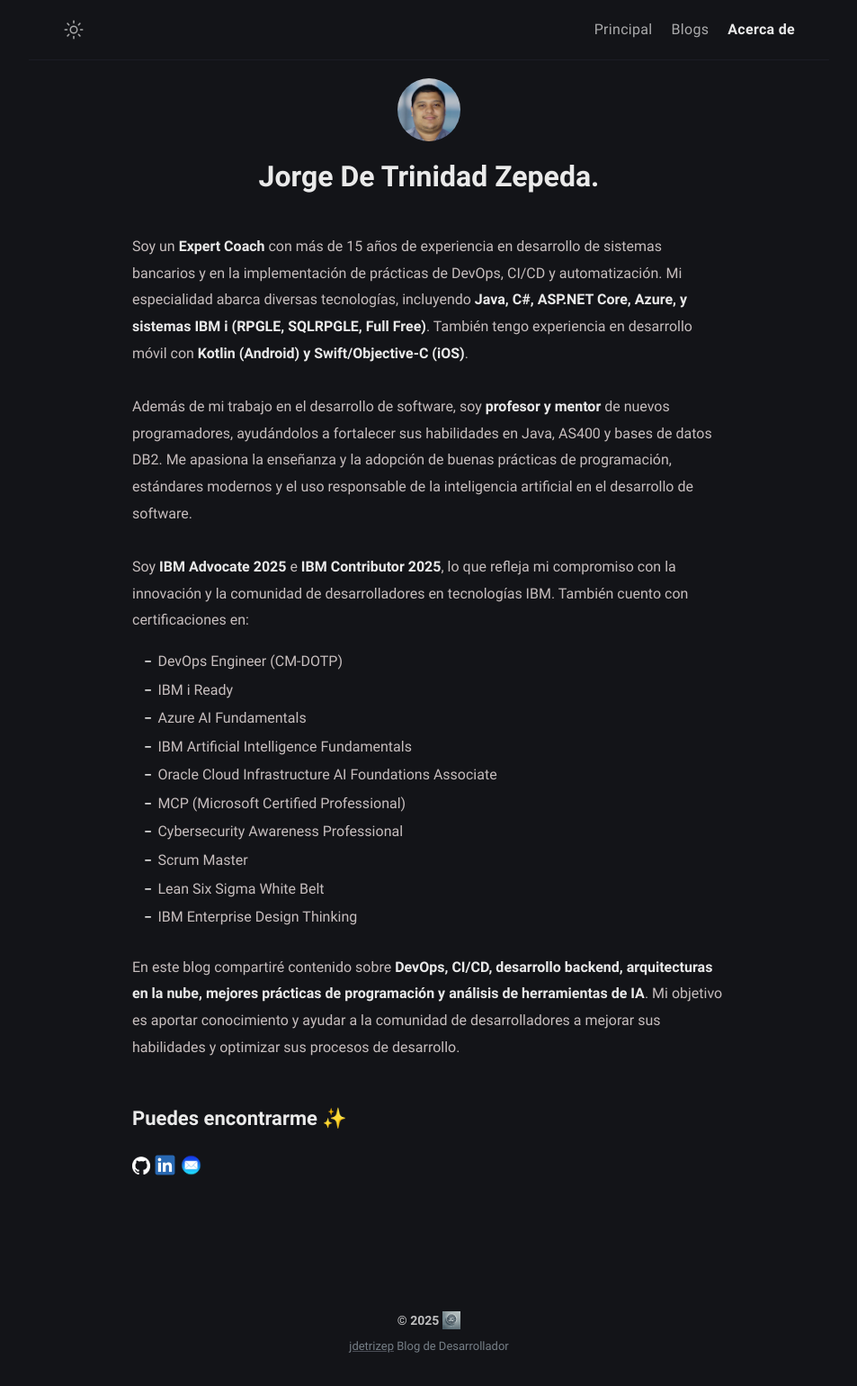
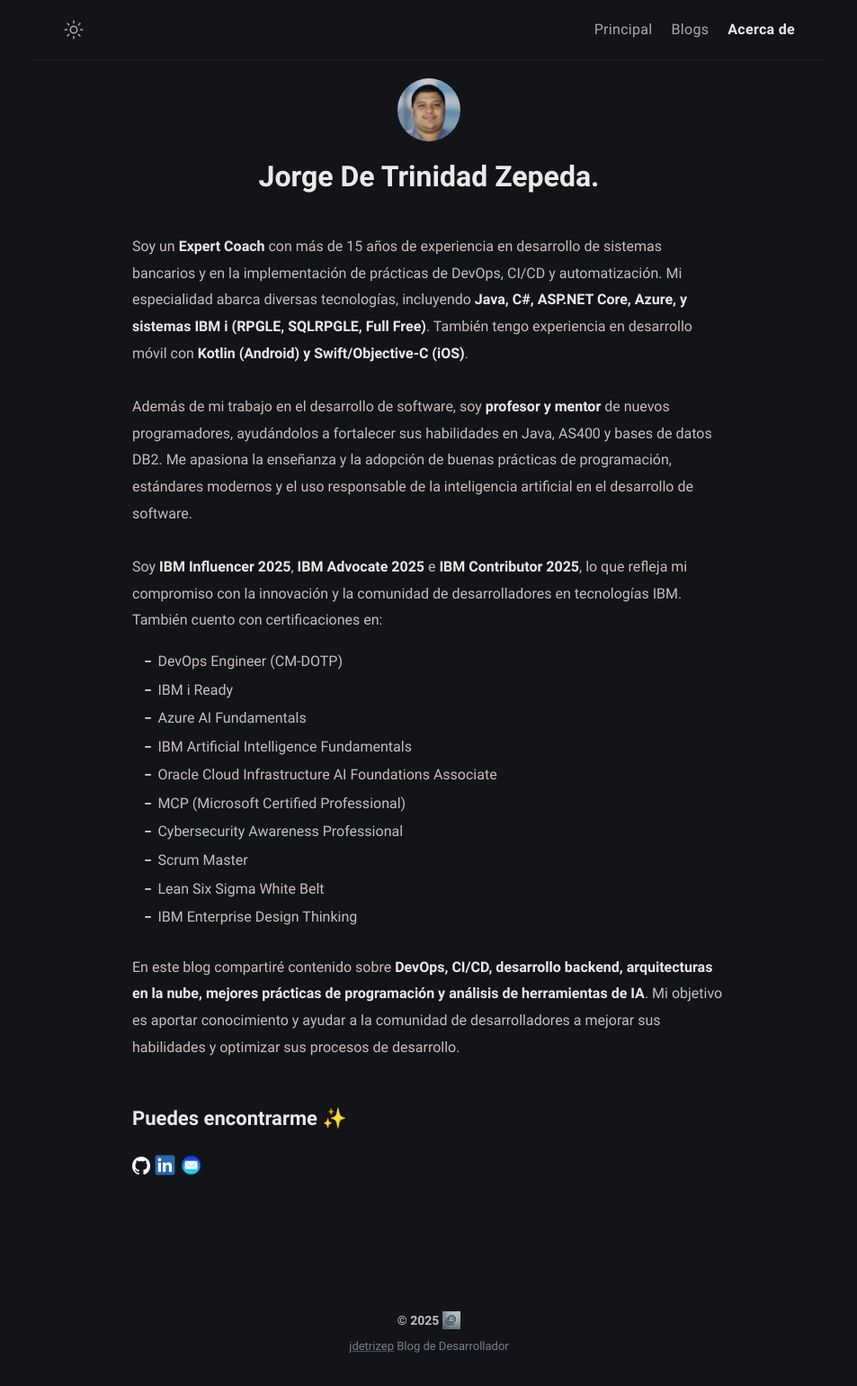
Before and after one commit to jdetrizep/jdetrizep.github.io, a Jekyll site: the page built from about.md, in a window 1280 px wide. Shown: the whole page at 90% size, without its empty margins (163-1116 px from the left). Built offline with Jekyll 4.4.1, drawn with Linux system fonts in a browser that asks for light colours.

Commit message:
Se incluye en biografia la credencial IBM Influencer

```diff
--- a/_config.yml
+++ b/_config.yml
@@ -14,7 +14,7 @@
   bio: >- # tell to the world
     Experto en desarrollo de sistemas bancarios con +16 años  de experiencia.
     Especializado en tecnologías móviles, backend y sistemas IBM i. <br>
-    <strong> IBM Advocate 2025 | IBM Contributor 2025 <strong> | Microsoft Certified Professional | Oracle Cloud Certified AI | Cybersecurity Awareness Professional |
+    <strong> IBM Influencer 2025 | IBM Advocate 2025 | IBM Contributor 2025 <strong> | Microsoft Certified Professional | Oracle Cloud Certified AI | Cybersecurity Awareness Professional |
     Lean Six Sigma White Belt | Certified Scrum Master | IBM Enterprise Design Thinking.
   username: jdetrizep # general username
   github: jdetrizep # github username
--- a/_layouts/pageAbout.html
+++ b/_layouts/pageAbout.html
@@ -34,7 +34,7 @@
     {% include navbar.html %}
     <div class="wrapper">
         <header >
-            <div class="author" style="margin-bottom: 85.2; margin-top: 80.8; margin-top: 20px; margin-bottom: 0px;">
+            <div class="author" style="margin-top: 20px; margin-bottom: 0px;">
                 <img class="author-avatar" src="{{ site.author.avatar }}" alt="{{ site.author.username }}" />
                 <h1 class="header-title center" itemprop="headline">{{ page.title | escape }}.</h1>
             </div>
--- a/about.md
+++ b/about.md
@@ -9,7 +9,7 @@
 
 Además de mi trabajo en el desarrollo de software, soy **profesor y mentor** de nuevos programadores, ayudándolos a fortalecer sus habilidades en Java, AS400 y bases de datos DB2. Me apasiona la enseñanza y la adopción de buenas prácticas de programación, estándares modernos y el uso responsable de la inteligencia artificial en el desarrollo de software.
 
-Soy **IBM Advocate 2025** e **IBM Contributor 2025**, lo que refleja mi compromiso con la innovación y la comunidad de desarrolladores en tecnologías IBM. También cuento con certificaciones en:
+Soy **IBM Influencer 2025**, **IBM Advocate 2025** e **IBM Contributor 2025**, lo que refleja mi compromiso con la innovación y la comunidad de desarrolladores en tecnologías IBM. También cuento con certificaciones en:
 <ul>
     <li>DevOps Engineer (CM-DOTP)</li>
     <li>IBM i Ready</li>
```
